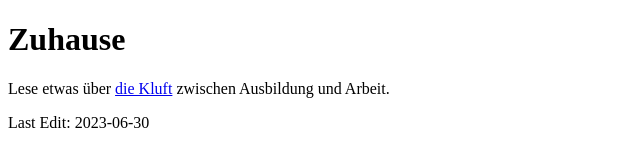
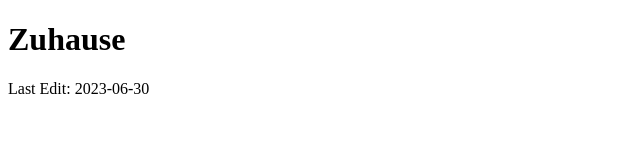
Before and after one commit to Qwert26/Qwert26.github.io, a plain HTML site: page index.html in a window 1280 px wide. Shown: the whole page, without its empty margins (0-640 px from the left). Drawn offline with Linux system fonts and the light colour scheme.

Commit message:
Update index.html

```diff
--- a/index.html
+++ b/index.html
@@ -11,7 +11,6 @@
 		<nav></nav>
 	</header>
 	<h1>Zuhause</h1>
-	<p>Lese etwas über <a href="disconnect.html">die Kluft</a> zwischen Ausbildung und Arbeit.</p>
 	<footer>
 		Last Edit: 2023-06-30
 	</footer>
```
